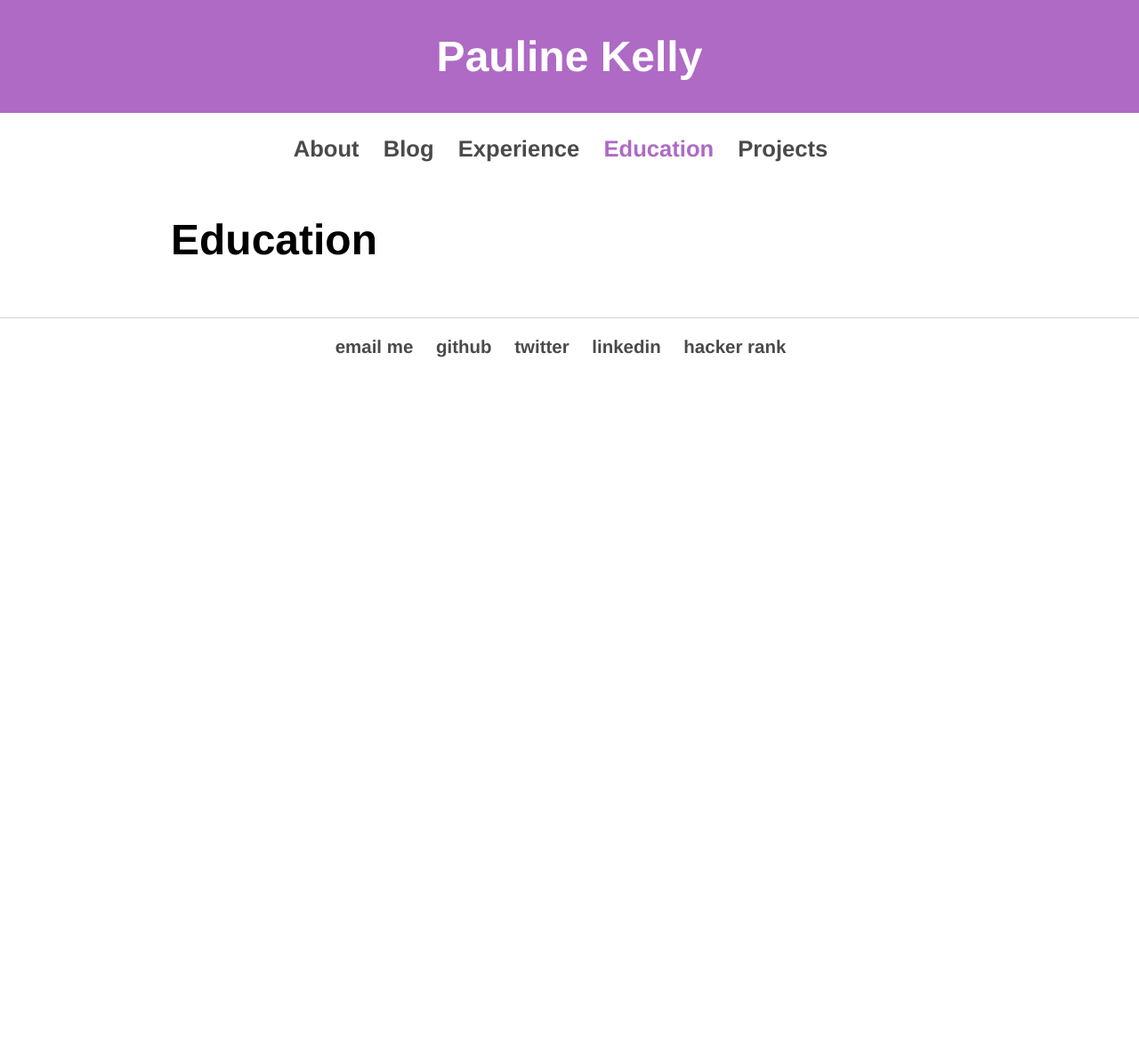
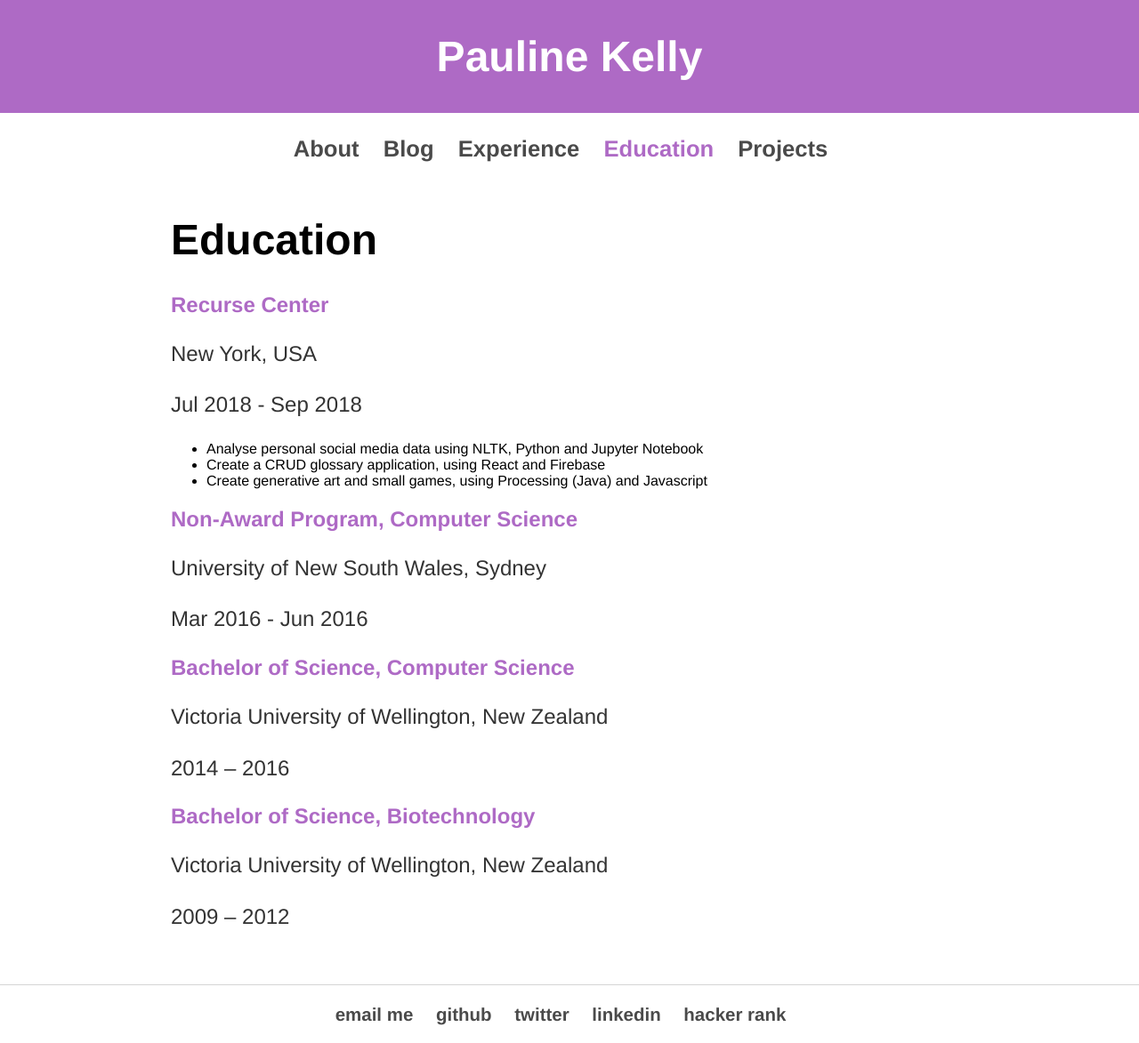
Before and after one commit to Sebbenbear/sebbenbear.github.io, a Jekyll site: the page built from education/index.html, in a window 1280 px wide. Shown: the whole page at 89% size. Built offline with Jekyll 4.4.1, drawn with Linux system fonts in a browser that asks for light colours; before the commit the page ends 900 px from its top, so only the background shows below that.

Commit message:
add education data

```diff
--- a/education/index.html
+++ b/education/index.html
@@ -4,4 +4,34 @@ title: Education
 ---
 <div class="blurb">
 	<h1>Education</h1>
+
+	<div>
+		<h2>Recurse Center</h2>
+		<p>New York, USA</p>
+		<p>Jul 2018 - Sep 2018</p>
+		<ul>
+			<li>Analyse personal social media data using NLTK, Python and Jupyter Notebook</li>
+			<li>Create a CRUD glossary application, using React and Firebase</li>
+			<li>Create generative art and small games, using Processing (Java) and Javascript</li>
+		</ul>
+	</div>
+
+	<div>
+		<h2>Non-Award Program, Computer Science</h2>
+		<p>University of New South Wales, Sydney</p>
+		<p>Mar 2016 - Jun 2016</p>
+	</div>
+
+	<div>
+		<h2>Bachelor of Science, Computer Science</h2>
+		<p>Victoria University of Wellington, New Zealand</p>
+		<p>2014 – 2016</p>
+	</div>
+
+	<div>
+		<h2>Bachelor of Science, Biotechnology</h2>
+		<p>Victoria University of Wellington, New Zealand</p>
+		<p>2009 – 2012</p>
+	</div>
+
 </div>
```
